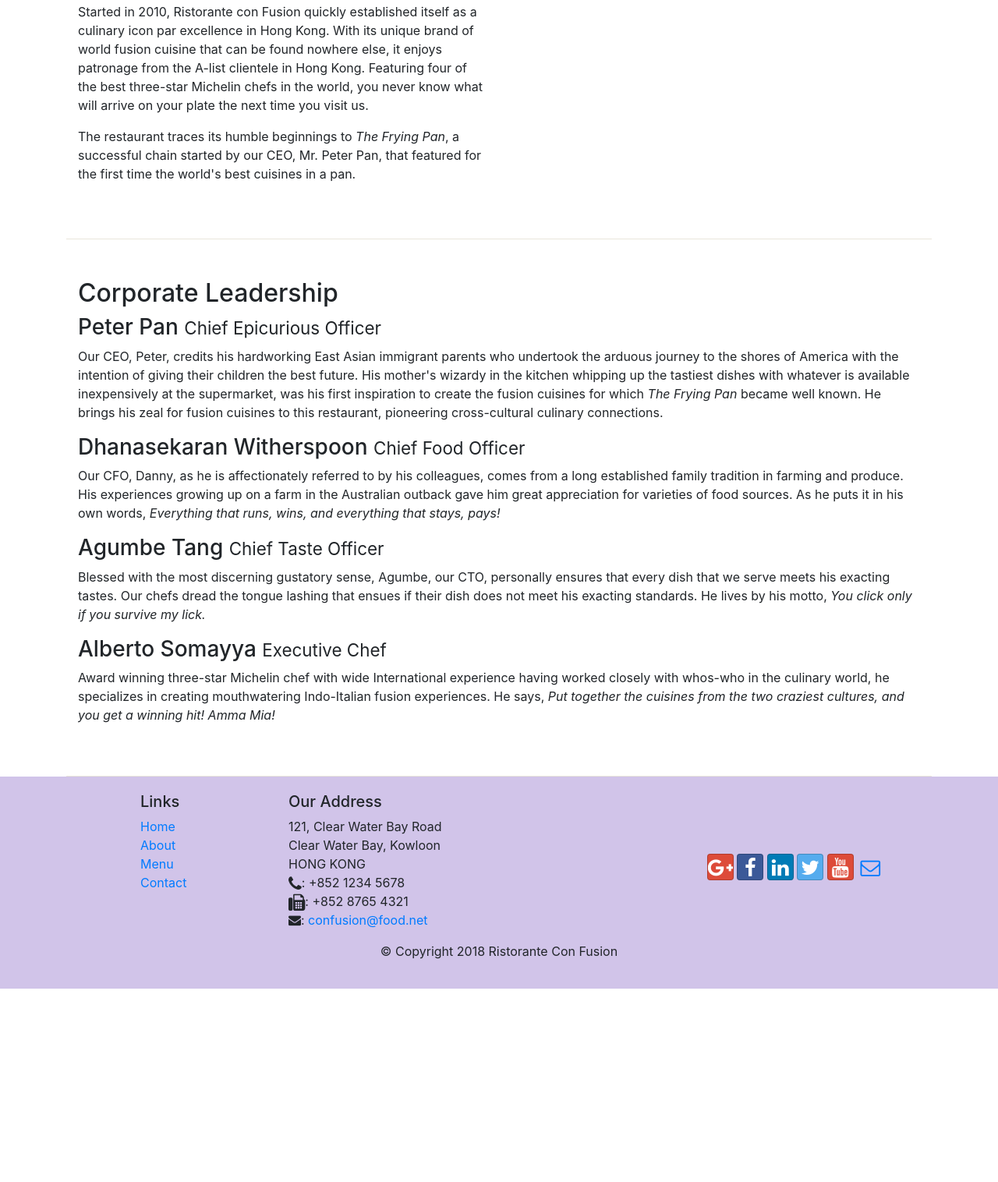
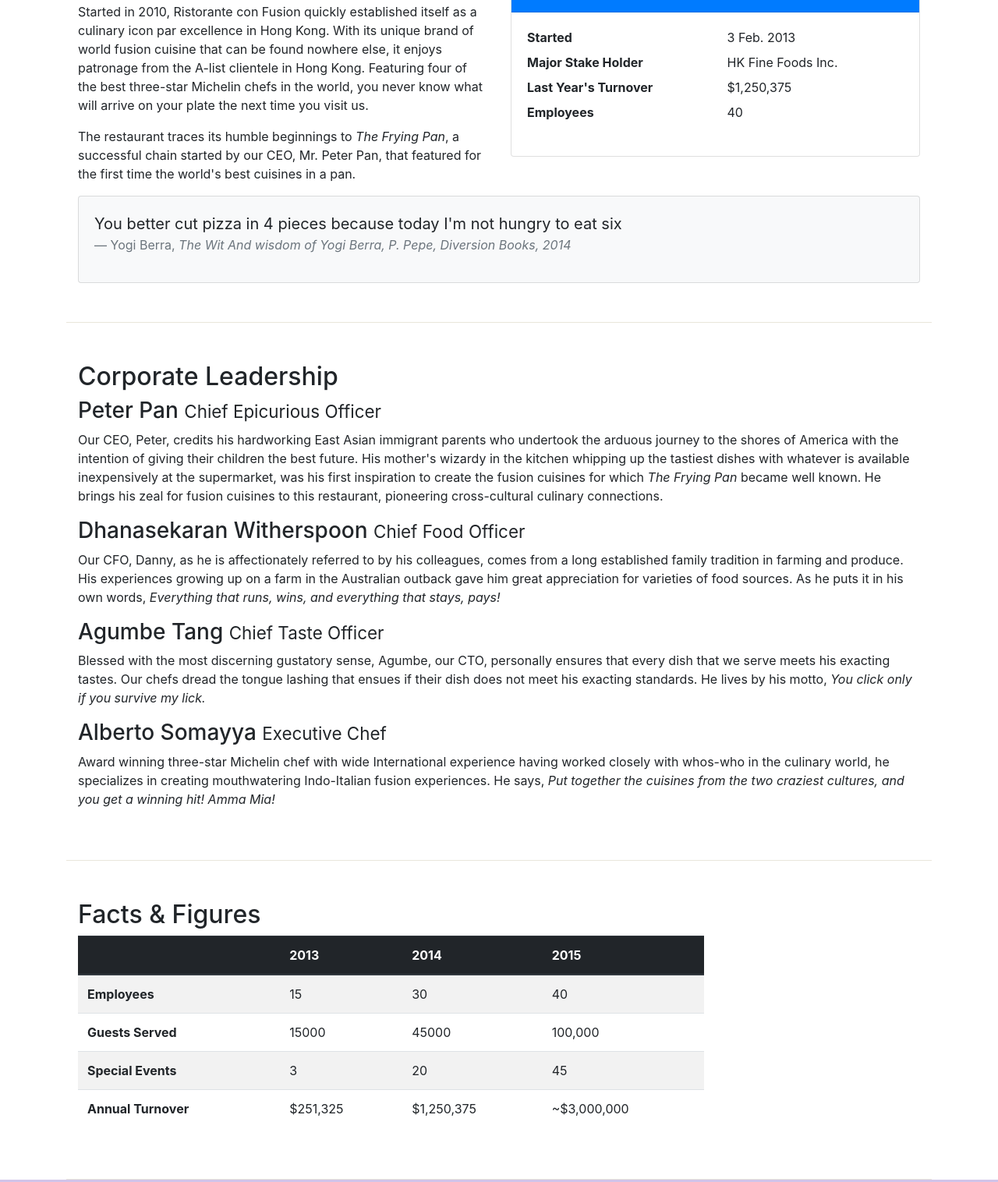
Before and after one commit to ayushsaun/Bootstrap, a website: page aboutus.html in a window 1280 px wide. Shown: the part 559-2075 px from the top of the page at 78% size. Before the commit the page ends 1827 px from the top, so only its background shows below. Drawn offline with nearby package versions, Linux system fonts and the light colour scheme.

Commit message:
Displaying Content: Tables and Cards

```diff
--- a/aboutus.html
+++ b/aboutus.html
@@ -67,7 +67,34 @@
                 <p>Started in 2010, Ristorante con Fusion quickly established itself as a culinary icon par excellence in Hong Kong. With its unique brand of world fusion cuisine that can be found nowhere else, it enjoys patronage from the A-list clientele in Hong Kong.  Featuring four of the best three-star Michelin chefs in the world, you never know what will arrive on your plate the next time you visit us.</p>
                 <p>The restaurant traces its humble beginnings to <em>The Frying Pan</em>, a successful chain started by our CEO, Mr. Peter Pan, that featured for the first time the world's best cuisines in a pan.</p>
             </div>
-            <div>
+            <div class="col-sm">
+                <div class="card">
+                    <h3 class="card-header bg-primary text-white">Facts At a Glance</h3>
+                    <div class="card-body">
+                        <dl class="row">
+                            <dt class="col-6">Started</dt>
+                            <dd class="col-6">3 Feb. 2013</dd>
+                            <dt class="col-6">Major Stake Holder</dt>
+                            <dd class="col-6">HK Fine Foods Inc.</dd>
+                            <dt class="col-6">Last Year's Turnover</dt>
+                            <dd class="col-6">$1,250,375</dd>
+                            <dt class="col-6">Employees</dt>
+                            <dd class="col-6">40</dd>
+                        </dl>
+                    </div>
+                </div>
+            </div>
+            <div class="col-12">
+                <div class="card card-body bg-light">
+                    <blockquote class="blockquote">
+                        <p class="mb-0">You better cut pizza in 4 pieces because today I'm not hungry to eat six</p>
+                        <footer class="blockquote-footer">Yogi Berra,
+                            <cite title="Source Title">
+                                The Wit And wisdom of Yogi Berra, P. Pepe, Diversion Books, 2014
+                            </cite>
+                        </footer>
+                    </blockquote>
+                </div>
             </div>
         </div>
 
@@ -85,7 +112,52 @@
                 <p class="d-none d-sm-block">Award winning three-star Michelin chef with wide International experience having worked closely with whos-who in the culinary world, he specializes in creating mouthwatering Indo-Italian fusion experiences. He says, <em>Put together the cuisines from the two craziest cultures, and you get a winning hit! Amma Mia!</em></p>
             </div>
        </div>
+       <div class="row row-content">
+           <div class="col-12 col-sm-9">
+                <h2>Facts &amp; Figures</h2>
+                <div class="table-responsive">
+                    <table class="table table-striped">
+                        <thead class="thead-dark">
+                            <tr>
+                                <th>&nbsp;</th>
+                                <th>2013</th>
+                                <th>2014</th>
+                                <th>2015</th>
+                            </tr>
+                        </thead>
+                        <tbody>
+                            <tr>
+                                <th>Employees</th>
+                                <td>15</td>
+                                <td>30</td>
+                                <td>40</td>
+                            </tr>
+                            <tr>
+                                <th>Guests Served</th>
+                                <td>15000</td>
+                                <td>45000</td>
+                                <td>100,000</td>
+                            </tr>
+                            <tr>
+                                <th>Special Events</th>
+                                <td>3</td>
+                                <td>20</td>
+                                <td>45</td>
+                            </tr>
+                            <tr>
+                                <th>Annual Turnover</th>
+                                <td>$251,325</td>
+                                <td>$1,250,375</td>
+                                <td>~$3,000,000</td>
+                            </tr>
+                        </tbody>
+                    </table>
+                </div>
+           </div>
+           <div class="col-12 col-sm-3">
 
+           </div>
+       </div>
     </div>
 
     <footer class="footer">
```
